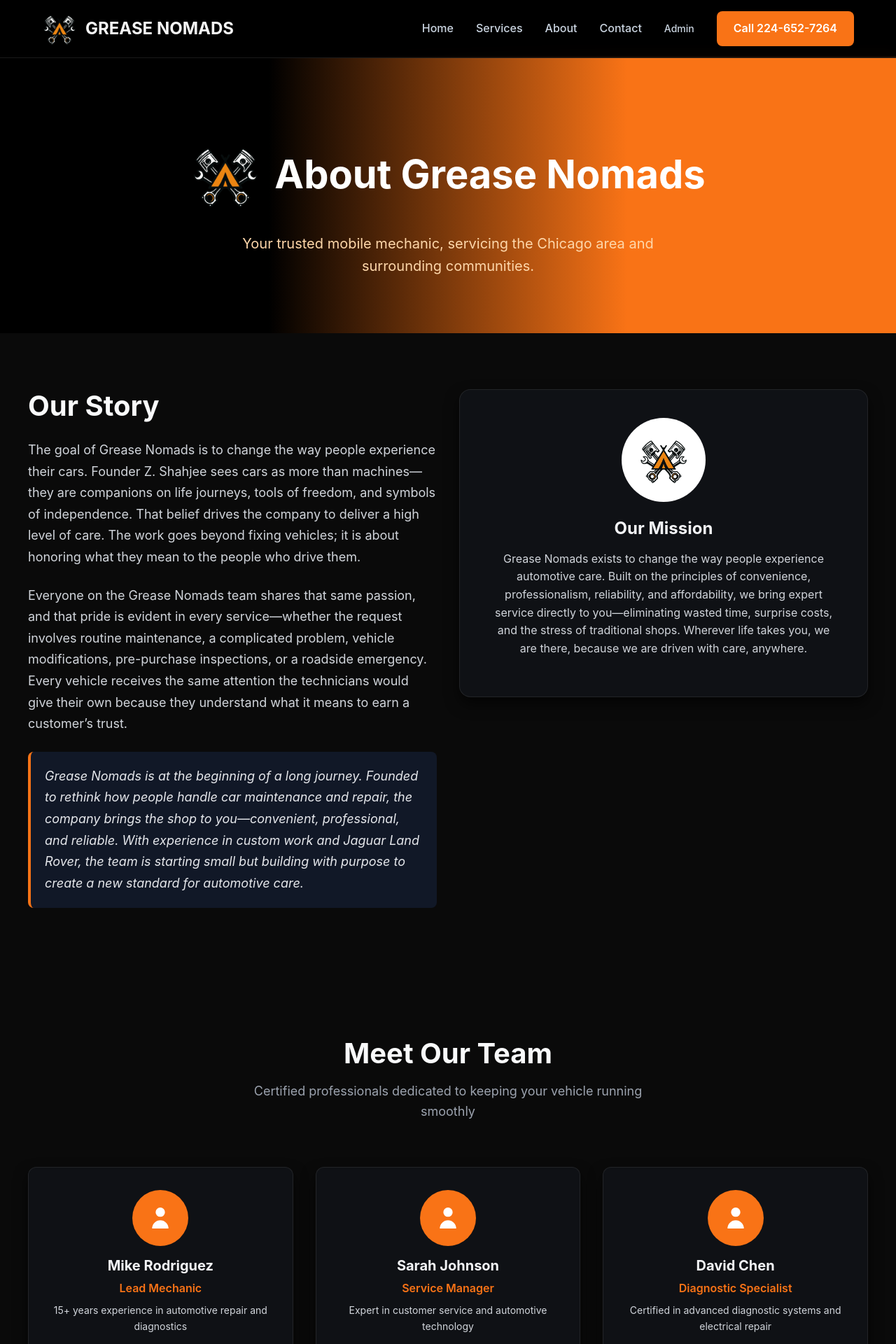
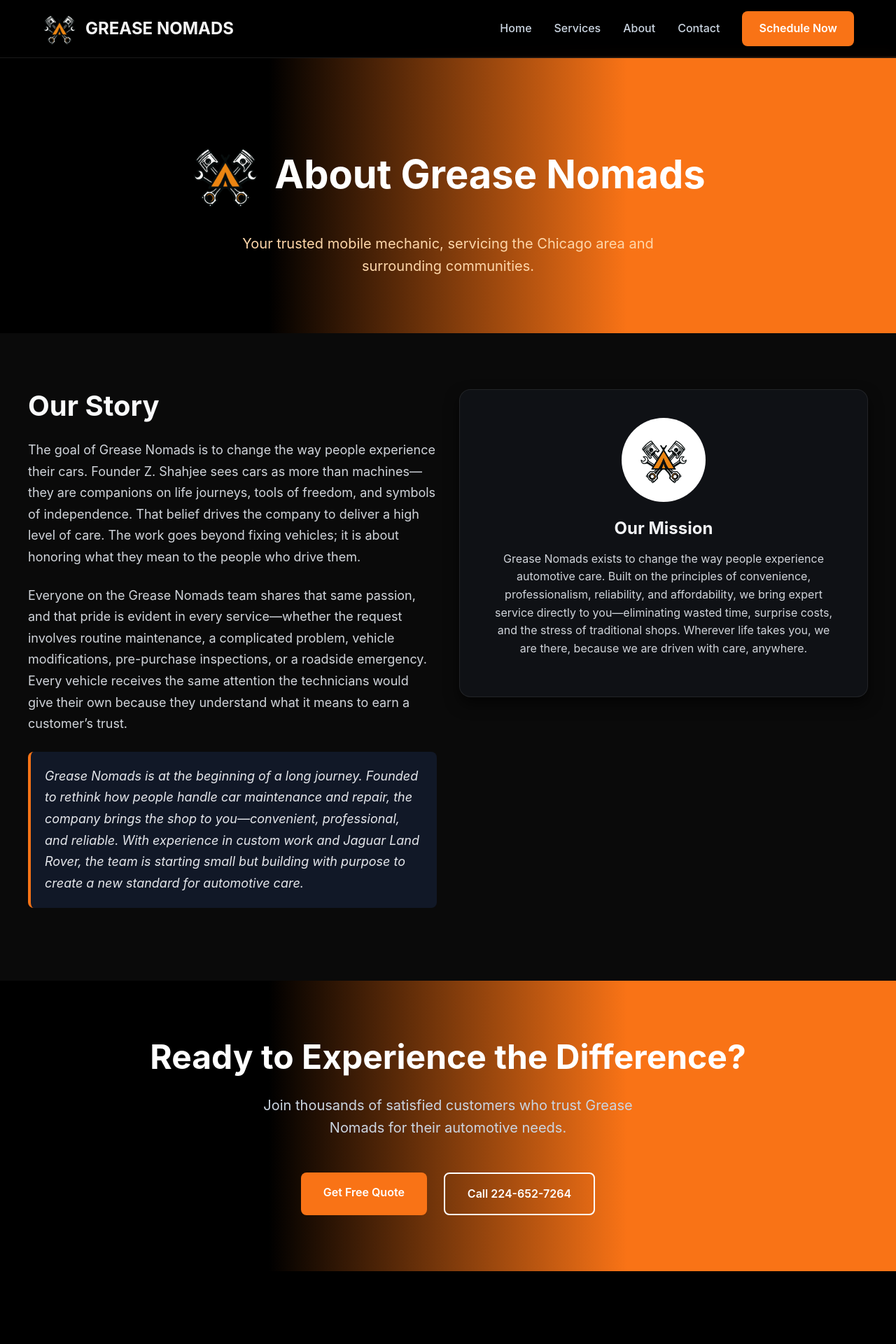
Before and after one commit to idoodis/grease-nomads, a Next.js app: page /about in a window 1280 px wide. Shown: the top 1920 px of the page at 70% size. After the commit the page ends 1816 px from the top, so only its background shows below. Built offline with nearby package versions, Linux system fonts and the light colour scheme.

Commit message:
Remove Admin link, replace phone with Schedule Now button, remove Meet the Team section

```diff
--- a/src/app/about/page.tsx
+++ b/src/app/about/page.tsx
@@ -1,32 +1,9 @@
 'use client';
 
-import { useEffect, useState } from 'react';
 import Head from 'next/head';
 import Image from 'next/image';
 
-interface TeamMember {
-  id: string;
-  name: string;
-  role: string;
-  bio: string;
-}
-
 export default function AboutPage() {
-  const [team, setTeam] = useState<TeamMember[]>([]);
-  const [loading, setLoading] = useState(true);
-
-  useEffect(() => {
-    const load = async () => {
-      try {
-        const res = await fetch('/api/team');
-        const data = await res.json();
-        setTeam(data);
-      } finally {
-        setLoading(false);
-      }
-    };
-    load();
-  }, []);
 
   return (
     <>
@@ -228,107 +205,6 @@ export default function AboutPage() {
           </div>
         </section>
 
-        {/* Team Section (Dynamic) */}
-        <section style={{ padding: '80px 20px', backgroundColor: '#0a0a0a' }}>
-          <div style={{ maxWidth: '1200px', margin: '0 auto' }}>
-            <div style={{ textAlign: 'center', marginBottom: '64px' }}>
-              <h2
-                style={{
-                  fontSize: '2.5rem',
-                  fontWeight: 'bold',
-                  color: '#f9fafb',
-                  marginBottom: '16px',
-                }}
-              >
-                Meet Our Team
-              </h2>
-              <p
-                style={{
-                  fontSize: '1.125rem',
-                  color: '#9ca3af',
-                  maxWidth: '600px',
-                  margin: '0 auto',
-                }}
-              >
-                Certified professionals dedicated to keeping your vehicle
-                running smoothly
-              </p>
-            </div>
-
-            {loading ? (
-              <div style={{ textAlign: 'center', color: '#64748b' }}>
-                Loading team...
-              </div>
-            ) : (
-              <div
-                style={{
-                  display: 'grid',
-                  gridTemplateColumns: 'repeat(auto-fit, minmax(300px, 1fr))',
-                  gap: '32px',
-                }}
-              >
-                {team.map((member) => (
-                  <div
-                    key={member.id}
-                    style={{
-                      backgroundColor: '#0f1115',
-                      padding: '32px',
-                      borderRadius: '12px',
-                      textAlign: 'center',
-                      border: '1px solid rgba(255, 255, 255, 0.08)',
-                      boxShadow: '0 10px 20px rgba(0, 0, 0, 0.6)',
-                    }}
-                  >
-                    <div
-                      style={{
-                        width: '80px',
-                        height: '80px',
-                        backgroundColor: '#f97316',
-                        borderRadius: '50%',
-                        display: 'flex',
-                        alignItems: 'center',
-                        justifyContent: 'center',
-                        margin: '0 auto 16px auto',
-                      }}
-                    >
-                      <svg
-                        width="40"
-                        height="40"
-                        fill="white"
-                        viewBox="0 0 24 24"
-                      >
-                        <path d="M16 7a4 4 0 11-8 0 4 4 0 018 0zM12 14a7 7 0 00-7 7h14a7 7 0 00-7-7z" />
-                      </svg>
-                    </div>
-                    <h3
-                      style={{
-                        fontSize: '1.25rem',
-                        fontWeight: 'bold',
-                        color: '#f3f4f6',
-                        marginBottom: '8px',
-                      }}
-                    >
-                      {member.name}
-                    </h3>
-                    <p
-                      style={{
-                        color: '#f97316',
-                        fontWeight: '600',
-                        marginBottom: '8px',
-                      }}
-                    >
-                      {member.role}
-                    </p>
-                    <p style={{ color: '#d1d5db', fontSize: '0.875rem' }}>
-                      {member.bio}
-                    </p>
-                  </div>
-                ))}
-              </div>
-            )}
-          </div>
-        </section>
-
         {/* CTA Section */}
         <section
           style={{
--- a/src/components/header.tsx
+++ b/src/components/header.tsx
@@ -139,19 +139,7 @@ export default function Header() {
             Contact
           </Link>
           <Link
-            href="/admin/login"
-            style={{
-              color: '#cbd5e1',
-              textDecoration: 'none',
-              fontWeight: '500',
-              transition: 'color 0.3s',
-              fontSize: '0.875rem',
-            }}
-          >
-            Admin
-          </Link>
-          <a
-            href="tel:+12246527264"
+            href="/contact"
             style={{
               backgroundColor: '#f97316',
               color: 'white',
@@ -162,8 +150,8 @@ export default function Header() {
               transition: 'background-color 0.3s',
             }}
           >
-            Call 224-652-7264
-          </a>
+            Schedule Now
+          </Link>
         </nav>
 
         {/* Mobile Menu Button */}
@@ -261,21 +249,8 @@ export default function Header() {
             Contact
           </Link>
           <Link
-            href="/admin/login"
+            href="/contact"
             onClick={() => setIsMenuOpen(false)}
-            style={{
-              color: '#cbd5e1',
-              textDecoration: 'none',
-              fontWeight: '500',
-              padding: '12px 0',
-              borderBottom: '1px solid #f97316',
-              fontSize: '0.875rem',
-            }}
-          >
-            Admin
-          </Link>
-          <a
-            href="tel:+12246527264"
             style={{
               backgroundColor: '#f97316',
               color: 'white',
@@ -287,8 +262,8 @@ export default function Header() {
               marginTop: '8px',
             }}
           >
-            Call 224-652-7264
-          </a>
+            Schedule Now
+          </Link>
         </div>
       )}
     </header>
```
